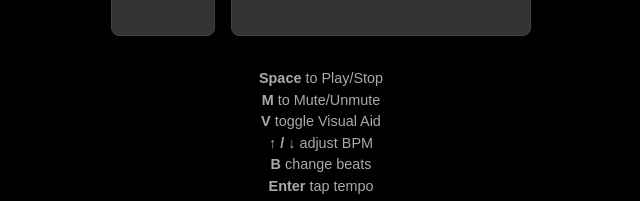
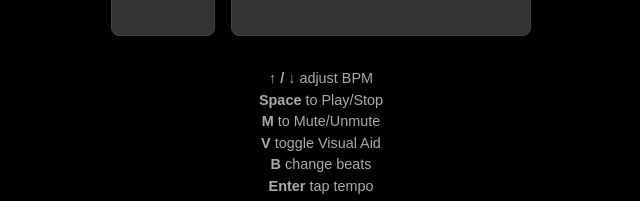
Before and after one commit to artur-gajewski/ag-metronome, a React (Vite) app: page / in a window 1280 px wide. Shown: the part 516-717 px from the top of the page, without its empty margins (319-959 px from the left). Built offline with nearby package versions, Linux system fonts and the light colour scheme.

Commit message:
Adjust info texts

```diff
--- a/src/App.tsx
+++ b/src/App.tsx
@@ -262,13 +262,13 @@ function App() {
         </div>
 
         <div className="hint">
+          <b>↑ / ↓</b> adjust BPM
+          <br />
           <b>Space</b> to Play/Stop
           <br />
           <b>M</b> to Mute/Unmute
           <br />
           <b>V</b> toggle Visual Aid
-          <br />
-          <b>↑ / ↓</b> adjust BPM
           <br />
           <b>B</b> change beats
           <br />
```
